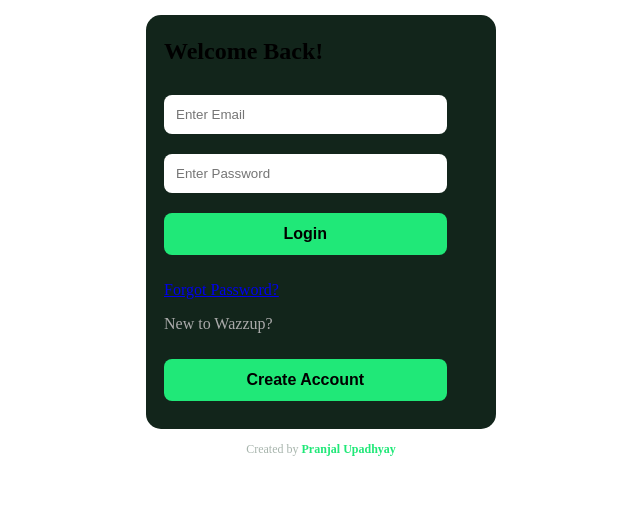
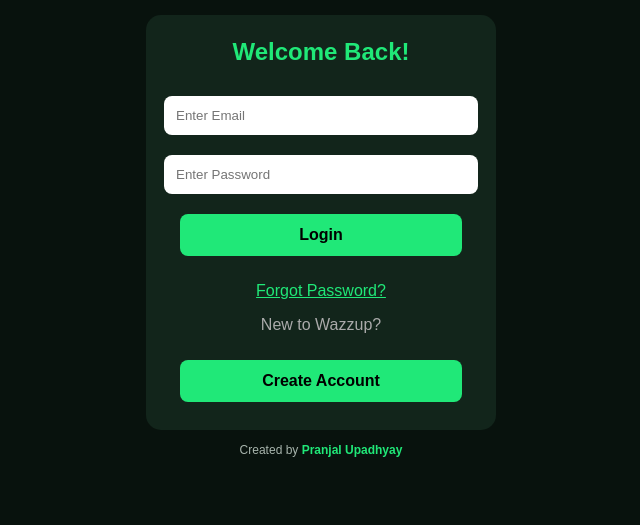
Before and after one commit to virathehheh/Wazzup, a plain HTML site: page index.html in a window 1280 px wide. Shown: the part 275-800 px from the top of the page, without its empty margins (319-959 px from the left). Drawn offline with Linux system fonts and the light colour scheme.

Commit message:
Update index.html

```diff
--- a/index.html
+++ b/index.html
@@ -4,7 +4,7 @@
 <head>
     <meta charset="UTF-8">
 
-    <!-- MOBILE ZOOM LOCK -->
+    <!-- MOBILE VIEWPORT -->
     <meta name="viewport" content="width=device-width, initial-scale=1, maximum-scale=1, user-scalable=no, viewport-fit=cover">
 
     <title>Wazzup – Connect. Chat. Repeat.</title>
@@ -34,56 +34,125 @@
 
     <link rel="stylesheet" href="style.css">
 
-    <!-- LOGIN PAGE ONLY CSS -->
+    <!-- LOGIN PAGE DESIGN -->
     <style>
-        .login-page {
+
+        * {
+            box-sizing: border-box;
+        }
+
+        body.login-page {
+            background-color: #08120D !important;
+            color: white !important;
+            font-family: Arial, sans-serif !important;
+            text-align: center;
+
             min-height: 100vh;
             min-height: 100dvh;
-            box-sizing: border-box;
+
             margin: 0;
             padding: 10px 0;
+
             display: flex;
             flex-direction: column;
             align-items: center;
             justify-content: center;
+
             overflow-x: hidden;
             -webkit-text-size-adjust: 100%;
         }
 
+        /* LOGO */
         .login-page .logo {
             width: 150px;
             max-width: 42vw;
             height: auto;
+            display: block;
             margin: 5px auto;
         }
 
+        /* TAGLINE */
         .login-page > p {
+            color: #AAAAAA !important;
             margin: 4px 0 8px;
         }
 
+        /* LOGIN BOX */
         .login-page .login-box {
+            background-color: #12251B !important;
+            color: white !important;
+
             width: calc(100% - 40px);
             max-width: 350px;
-            box-sizing: border-box;
+
             margin: 8px auto;
-            padding: 15px;
+            padding: 18px;
+
+            border-radius: 15px;
         }
 
+        /* HEADING */
+        .login-page .login-box h2 {
+            color: #20E878 !important;
+            margin-top: 5px;
+        }
+
+        /* INPUT FIELDS */
+        .login-page .login-box input {
+            width: 100%;
+            max-width: 100%;
+            box-sizing: border-box;
+            color: #111111 !important;
+            background-color: #FFFFFF !important;
+        }
+
+        /* BUTTONS */
+        .login-page .login-box button {
+            max-width: 100%;
+            cursor: pointer;
+        }
+
+        /* LOGIN BOX TEXT */
+        .login-page .login-box p {
+            color: #AAAAAA !important;
+        }
+
+        /* FORGOT PASSWORD */
+        .login-page .login-box a {
+            color: #20E878 !important;
+        }
+
+        /* CREATOR FOOTER */
         .login-page footer {
+            color: #A8B5AD !important;
+            text-align: center;
+            font-size: 12px;
             margin: 5px auto 0 !important;
             padding: 0 5px 5px;
         }
 
+        .login-page footer strong {
+            color: #20E878 !important;
+        }
+
+        /* SMALL MOBILE SCREENS */
         @media (max-height: 700px) {
+
             .login-page .logo {
                 width: 115px;
+                margin: 2px auto;
             }
 
             .login-page .login-box {
                 padding: 10px 15px;
                 margin: 4px auto;
             }
+
+            .login-page .login-box h2 {
+                margin-top: 3px;
+            }
         }
+
     </style>
 
     <!-- WEBSITE INFORMATION FOR SEARCH ENGINES -->
@@ -146,14 +215,15 @@
     </div>
 
     <!-- CREATOR INFORMATION -->
-    <footer style="text-align: center; color: #a8b5ad; font-size: 12px;">
+    <footer>
         Created by
-        <strong style="color: #20e878;">Pranjal Upadhyay</strong>
+        <strong>Pranjal Upadhyay</strong>
     </footer>
 
     <!-- FIREBASE LOGIN -->
     <script type="module" src="script.js"></script>
 
+    <!-- SERVICE WORKER -->
     <script>
         if ("serviceWorker" in navigator) {
             window.addEventListener("load", () => {
```
